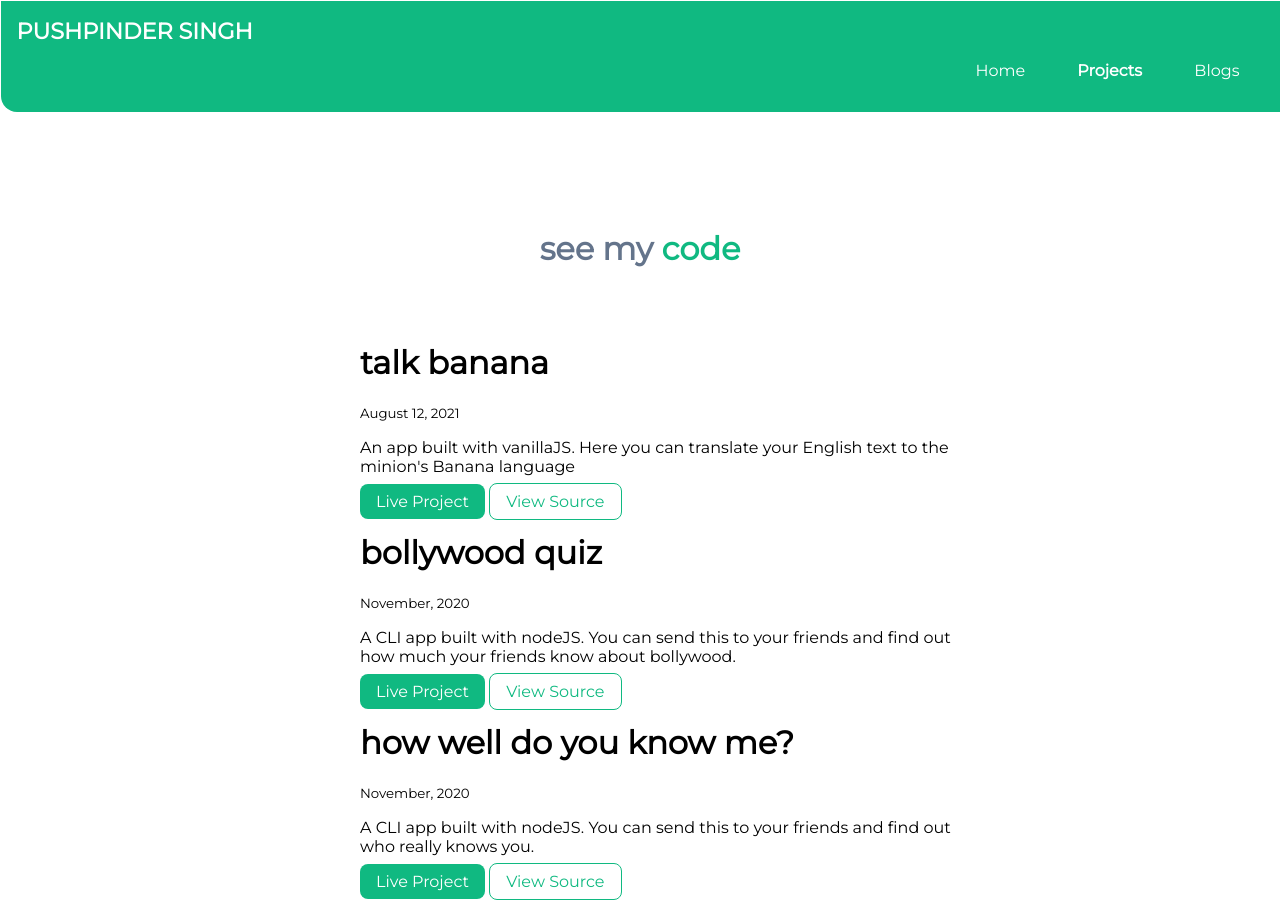
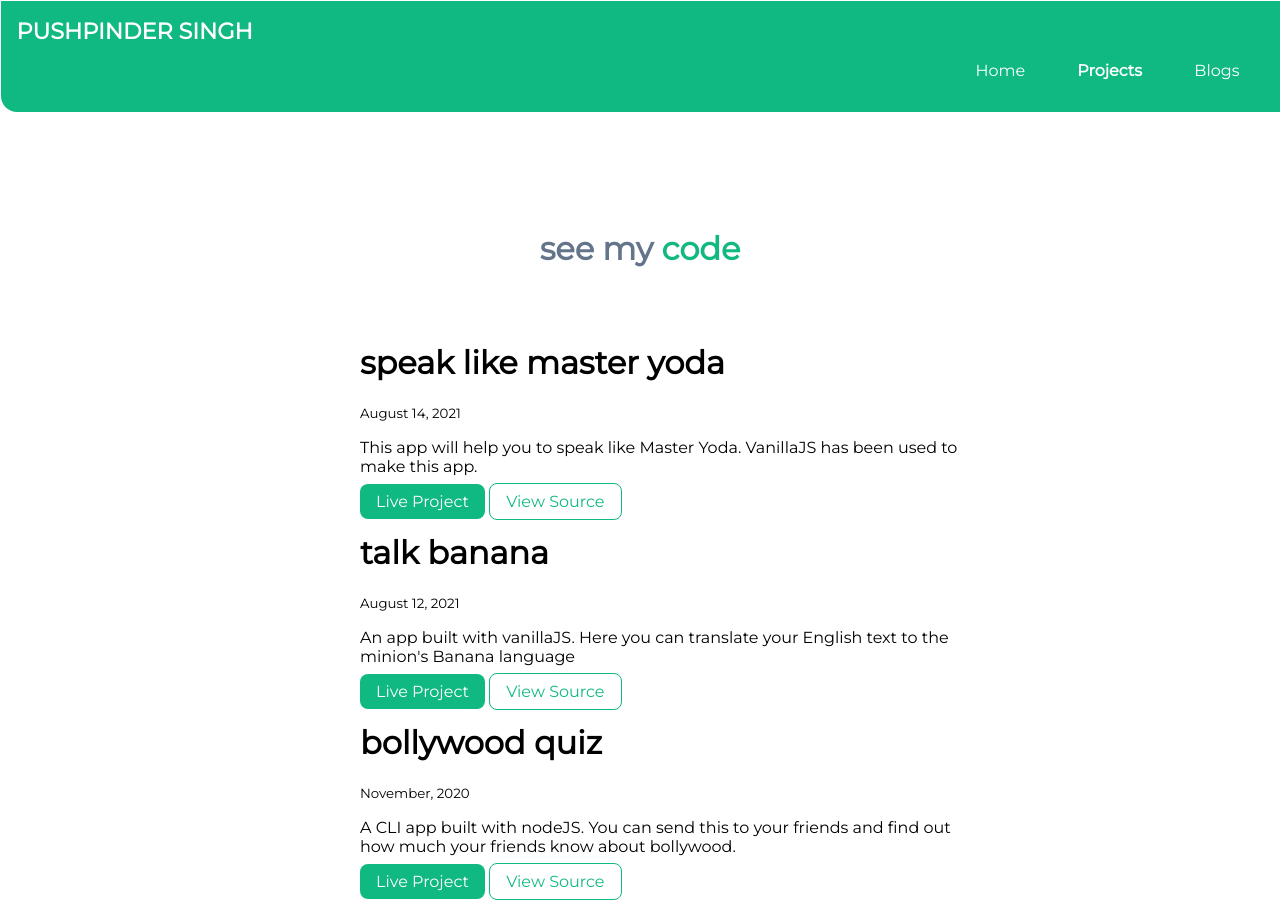
Before and after one commit to pushpinder05/component-library, a plain HTML site: page projects.html in a window 1280 px wide. Shown: the top 903 px of the page. Drawn offline with Linux system fonts and the light colour scheme.

Commit message:
added: yoda project

```diff
--- a/projects.html
+++ b/projects.html
@@ -33,6 +33,19 @@
     </header>
 
     <ul class="list-non-bullet">
+
+        <li>
+
+            <div class="container container-center">
+                <h1>speak like master yoda</h1>
+                <small>August 14, 2021</small>
+                <p>This app will help you to speak like Master Yoda. VanillaJS has been used to make this app.</p>
+                <a class="link link-primary" href="https://yoda-starwars.netlify.app/">Live Project</a>
+                <a class="link link-secondary" href="https://github.com/pushpinder05/yoda-translate">View Source</a>
+            </div>
+
+
+        </li>
 
         <li>
 
```
